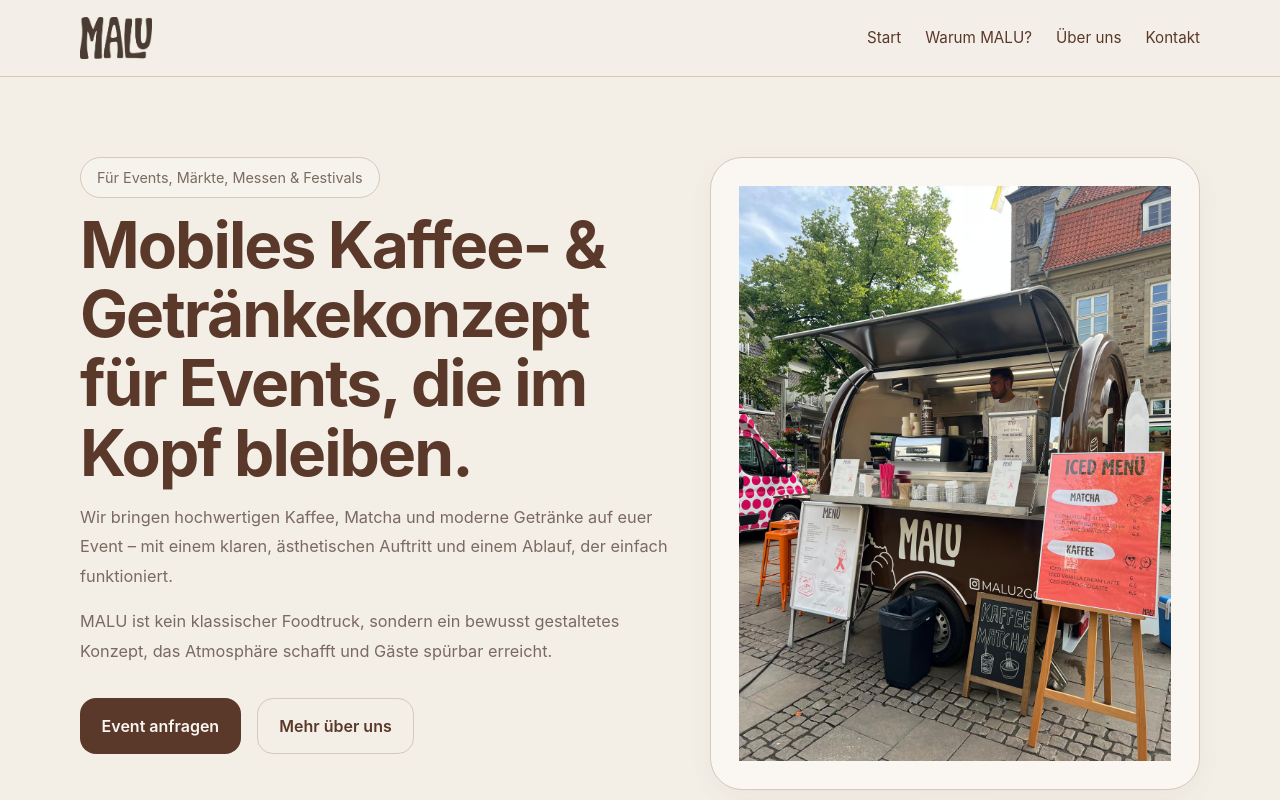
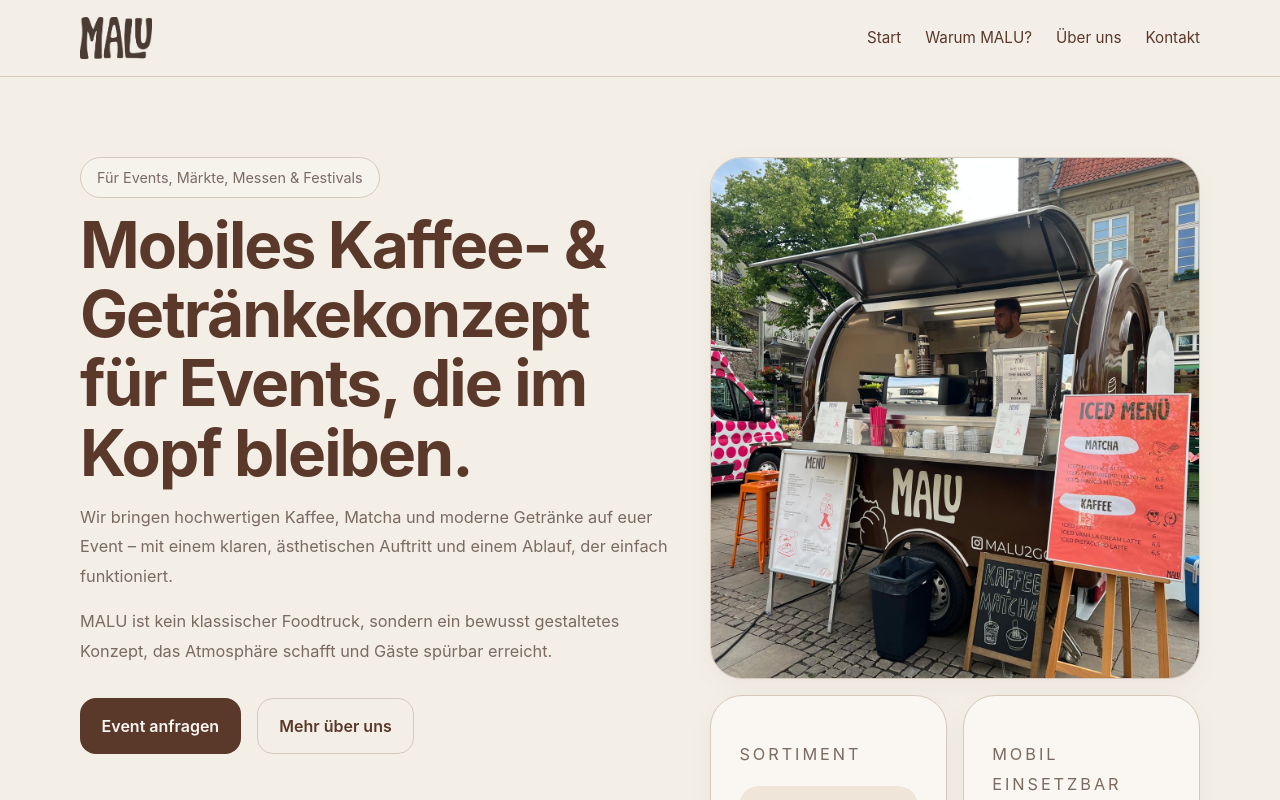
Before and after one commit to malu-website/malu-website, a React (Vite) app: page / in a window 1280 px wide. Shown: the top 800 px of the page. Built offline with nearby package versions, Linux system fonts and the light colour scheme.

Commit message:
Update index.css

```diff
--- a/index.css
+++ b/index.css
@@ -392,3 +392,20 @@
     height: 36px;
   }
 }
+.image-card {
+  padding: 0;
+  overflow: hidden;
+}
+
+.hero-image {
+  width: 100%;
+  height: 520px;
+  object-fit: cover;
+  display: block;
+}
+
+@media (max-width: 760px) {
+  .hero-image {
+    height: 340px;
+  }
+}
```
